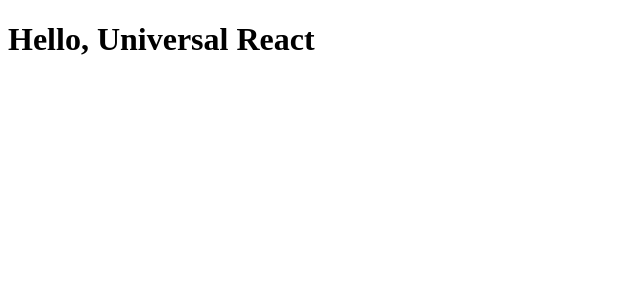
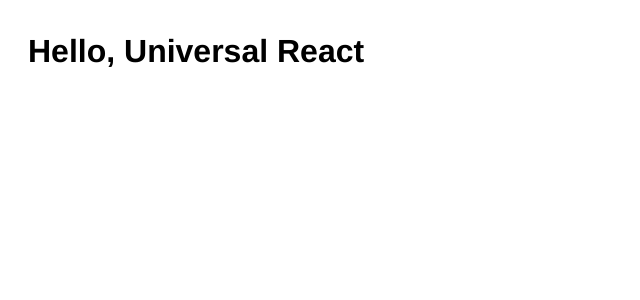
Before and after one commit to rhysforyou/universal-react-boilerplate, a React app: page / in a window 1280 px wide. Shown: the top 300 px of the page, without its empty margins (0-640 px from the left). Built offline with nearby package versions, Linux system fonts and the light colour scheme.

Commit message:
added CSS support

```diff
--- a/package.json
+++ b/package.json
@@ -7,7 +7,7 @@
   "author": "Rhys Powell",
   "license": "MIT",
   "scripts": {
-    "build": "webpack -p --config webpack.config.prod.js && cp -r src/server/* dist/ && cp src/server/.babelrc dist/",
+    "build": "NODE_ENV=production webpack -p --config webpack.config.prod.js && cp -r src/server/* dist/ && cp src/server/.babelrc dist/",
     "start": "node src/server",
     "start:production": "NODE_ENV=production node ./dist/index.js"
   },
@@ -27,11 +27,15 @@
     "webpack-manifest-plugin": "^1.1.0"
   },
   "devDependencies": {
+    "css-loader": "^0.26.2",
     "eslint": "^3.16.1",
     "eslint-plugin-import": "^2.2.0",
     "eslint-plugin-react": "^6.10.0",
+    "file-loader": "^0.10.1",
     "html-webpack-plugin": "^2.28.0",
+    "postcss-loader": "^1.3.3",
     "react-hot-loader": "next",
+    "style-loader": "^0.13.2",
     "webpack": "^2.2.1",
     "webpack-dev-middleware": "^1.10.1",
     "webpack-hot-middleware": "^2.17.1"
--- /dev/null
+++ b/src/containers/App.css
@@ -0,0 +1,6 @@
+.app {
+    text-size-adjust: none;
+    font-family: helvetica, arial, sans-serif;
+    line-height: 200%;
+    padding: 6px 20px 30px;
+}
--- a/src/containers/App.js
+++ b/src/containers/App.js
@@ -1,7 +1,8 @@
 import React from 'react'
+import styles from './App.css'
 
 const App = () => (
-  <div className="App">
+  <div className={styles.app}>
     <h1>Hello, Universal React</h1>
   </div>
 )
--- a/webpack.config.dev.js
+++ b/webpack.config.dev.js
@@ -28,6 +28,13 @@ module.exports = {
       {
         test: /\.(js|jsx)$/,
         use: 'babel-loader'
+      },
+      {
+        test: /\.css$/,
+        use: [
+          'style-loader',
+          'css-loader?modules'
+        ]
       }
     ]
   },
```
Also changed, not shown: webpack.config.prod.js (+7 -0 lines), 1 other file (tests, documents, lock files or other folders).
